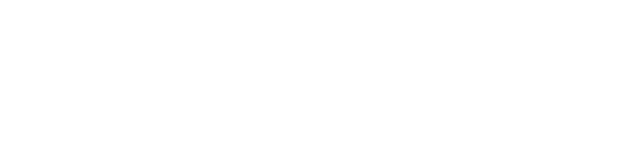
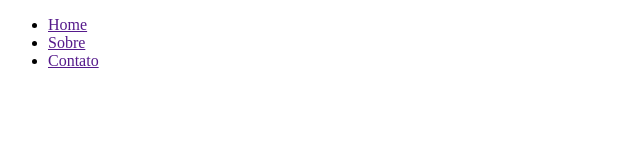
Before and after one commit to GustavoMG25/exercicio-html-11-4, a plain HTML site: page index.html in a window 1280 px wide. Shown: the whole page, without its empty margins (0-640 px from the left). Drawn offline with Linux system fonts and the light colour scheme.

Commit message:
adicionado ancoras no header

```diff
--- a/index.html
+++ b/index.html
@@ -9,6 +9,13 @@
 <body>
     <div class = container>
     <header class = cabecalho>
+        <nav>
+            <ul>
+                <li><a href= ''>Home</a></li>
+                <li><a href= ''>Sobre</a></li>
+                <li><a href= ''>Contato</a></li>
+            </ul>
+        </nav>
 
     </header>
     <section class = conteudo>
```
